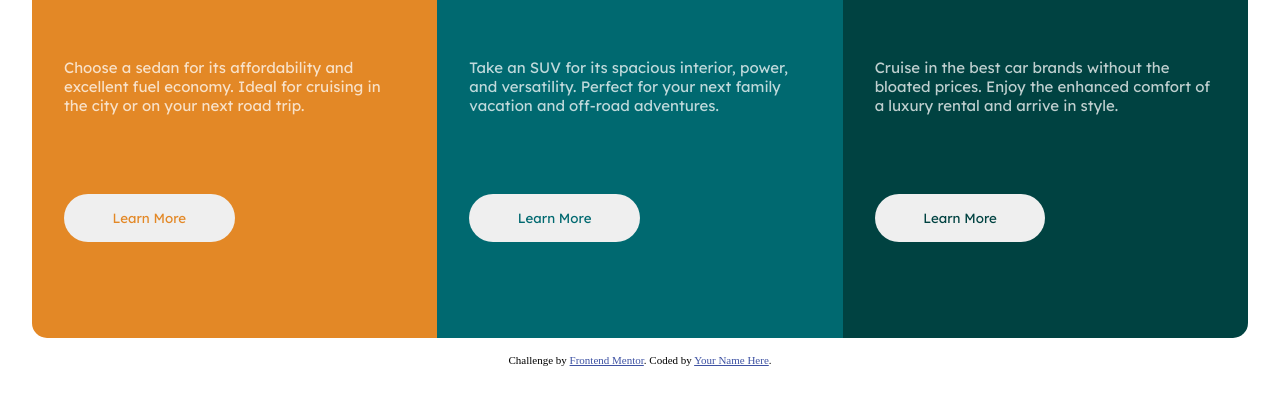
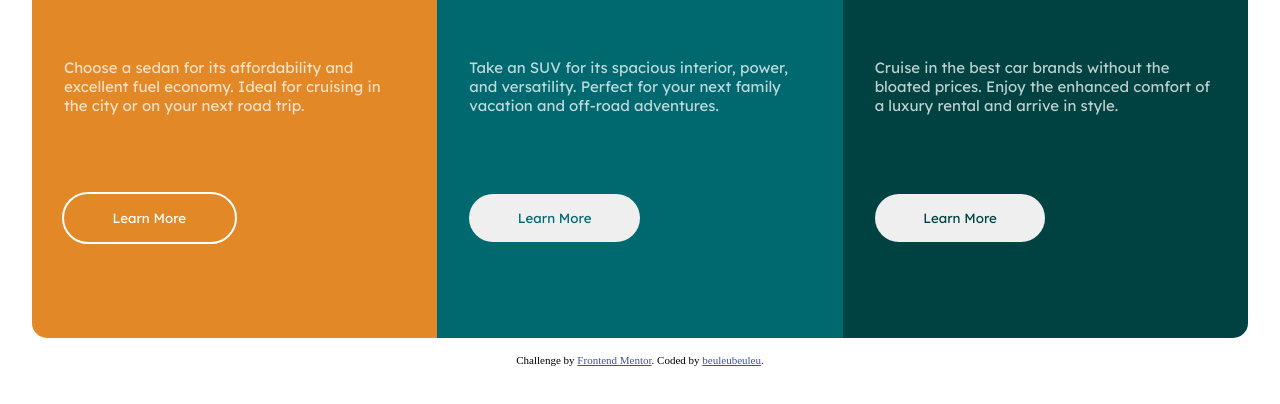
Before and after one commit to beuleubeuleu/FEM-3-column-preview, a plain HTML site: page index.html in a window 1280 px wide. In both pictures the pointer is over the button 149 px from the left and 444 px from the top of the page. Shown: the part 226-630 px from the top of the page. Drawn offline with Linux system fonts and the light colour scheme.

Commit message:
active state

```diff
--- a/index.html
+++ b/index.html
@@ -73,7 +73,7 @@
 
 <div class="attribution">
     Challenge by <a href="https://www.frontendmentor.io?ref=challenge" target="_blank">Frontend Mentor</a>.
-    Coded by <a href="#">Your Name Here</a>.
+    Coded by <a href="https://github/beuleubeuleu">beuleubeuleu</a>.
 </div>
 
 </body>
--- a/style.css
+++ b/style.css
@@ -71,10 +71,12 @@ body {
     border: none;
     padding: 1rem;
     border-radius: 25px;
+    width: 50%;
 }
-
-.card button {
-    width: 50%;
+.learn-more:hover {
+    outline: 2px solid #FFF;
+    background: transparent;
+    color: #FFF;
 }
 .card1 button{
     color: var(--primary-orange);
```
